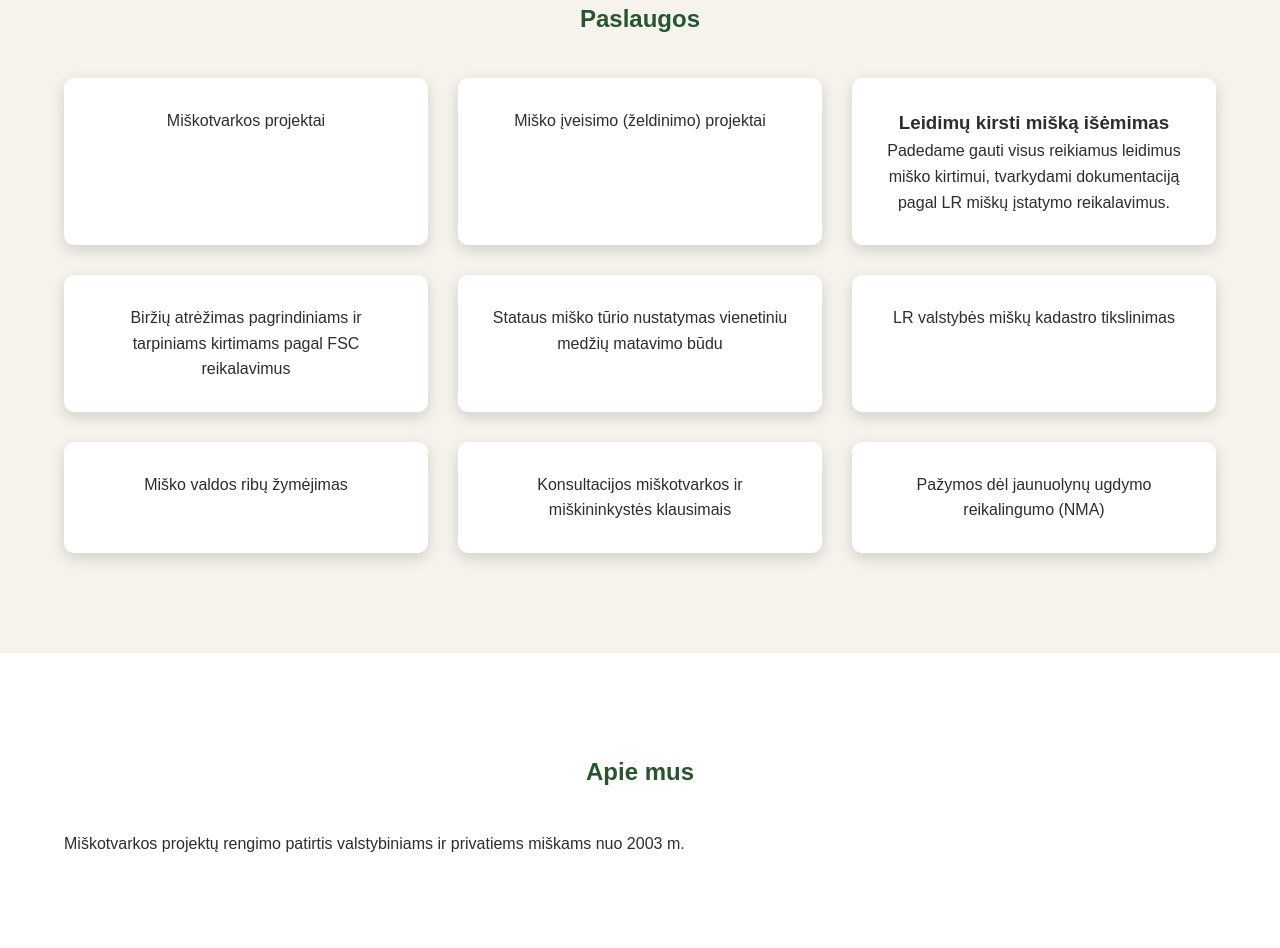
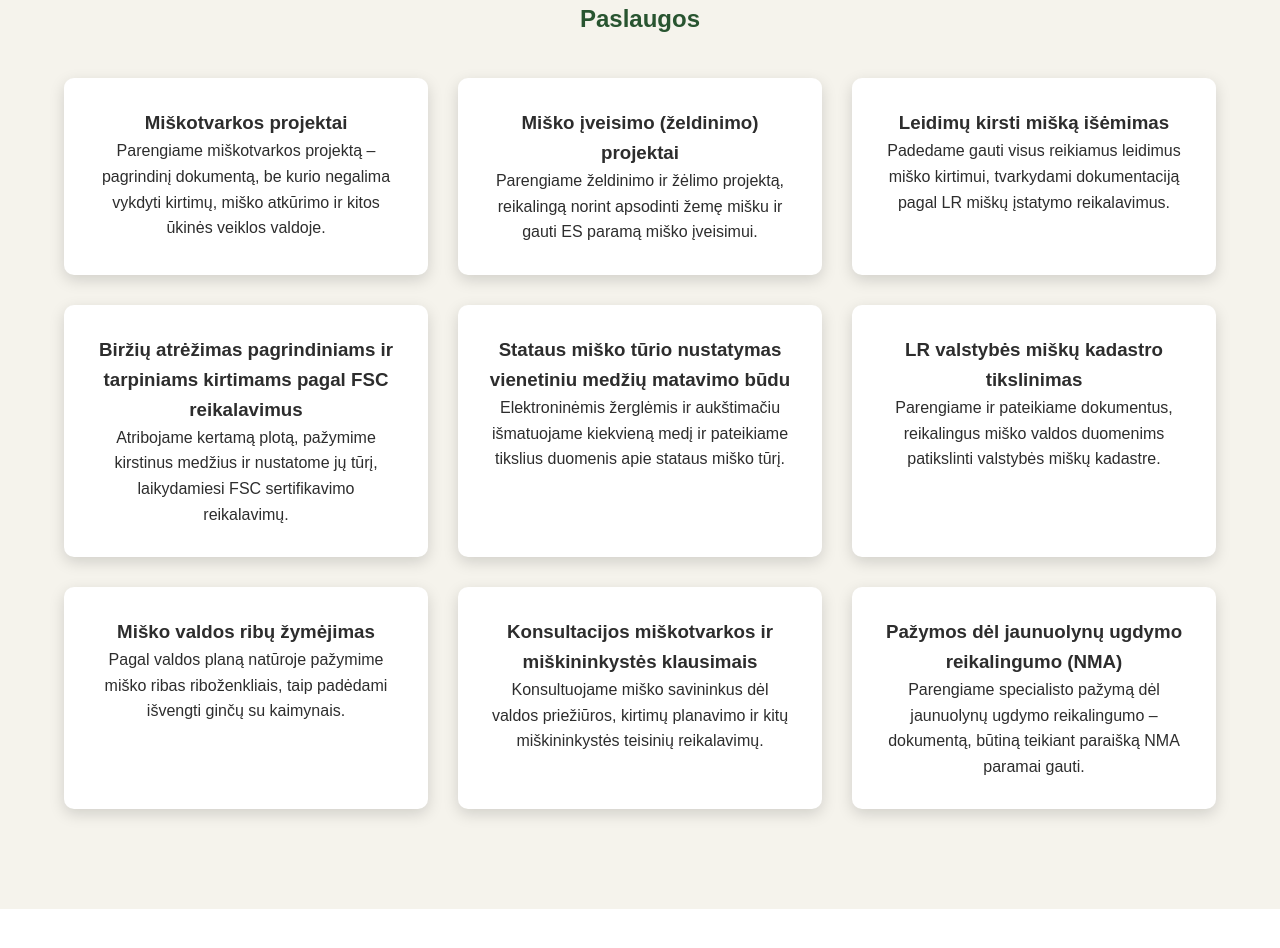
Before and after one commit to Pukis05/misko-ritmu, a Next.js app: page / in a window 1280 px wide. Shown: the part 680-1628 px from the top of the page. Built offline with nearby package versions, Linux system fonts and the light colour scheme.

Commit message:
services change

```diff
--- a/app/page.tsx
+++ b/app/page.tsx
@@ -60,52 +60,64 @@ export default function Home() {
 
                         <div className="card">
                             <div className="card-body">
-                                <p>Miškotvarkos projektai</p>
+                                <h3>Miškotvarkos projektai</h3>
+                                <p>Parengiame miškotvarkos projektą – pagrindinį dokumentą, be kurio negalima vykdyti kirtimų, miško atkūrimo ir kitos ūkinės veiklos valdoje.</p>
                             </div>
                         </div>
 
                         <div className="card">
                             <div className="card-body">
-                                <p>Miško įveisimo (želdinimo) projektai</p>
+                                <h3>Miško įveisimo (želdinimo) projektai</h3>
+                                <p>Parengiame želdinimo ir žėlimo projektą, reikalingą norint apsodinti žemę mišku ir gauti ES paramą miško įveisimui.</p>
                             </div>
                         </div>
+
                         <div className="card">
                             <div className="card-body">
                                 <h3>Leidimų kirsti mišką išėmimas</h3>
                                 <p>Padedame gauti visus reikiamus leidimus miško kirtimui, tvarkydami dokumentaciją pagal LR miškų įstatymo reikalavimus.</p>
                             </div>
                         </div>
+
                         <div className="card">
                             <div className="card-body">
-                                <p>Biržių atrėžimas pagrindiniams ir tarpiniams kirtimams pagal FSC reikalavimus</p>
-                            </div>
-                        </div>
-                        <div className="card">
-                            <div className="card-body">
-                                <p>Stataus miško tūrio nustatymas vienetiniu medžių matavimo būdu</p>
-
-                            </div>
-                        </div>
-                        <div className="card">
-                            <div className="card-body">
-                                <p>LR valstybės miškų kadastro tikslinimas</p>
+                                <h3>Biržių atrėžimas pagrindiniams ir tarpiniams kirtimams pagal FSC reikalavimus</h3>
+                                <p>Atribojame kertamą plotą, pažymime kirstinus medžius ir nustatome jų tūrį, laikydamiesi FSC sertifikavimo reikalavimų.</p>
                             </div>
                         </div>
 
                         <div className="card">
                             <div className="card-body">
-                                <p>Miško valdos ribų žymėjimas</p>
+                                <h3>Stataus miško tūrio nustatymas vienetiniu medžių matavimo būdu</h3>
+                                <p>Elektroninėmis žerglėmis ir aukštimačiu išmatuojame kiekvieną medį ir pateikiame tikslius duomenis apie stataus miško tūrį.</p>
                             </div>
                         </div>
 
                         <div className="card">
                             <div className="card-body">
-                                <p>Konsultacijos miškotvarkos ir miškininkystės klausimais</p>
+                                <h3>LR valstybės miškų kadastro tikslinimas</h3>
+                                <p>Parengiame ir pateikiame dokumentus, reikalingus miško valdos duomenims patikslinti valstybės miškų kadastre.</p>
                             </div>
                         </div>
+
                         <div className="card">
                             <div className="card-body">
-                                <p>Pažymos dėl jaunuolynų ugdymo reikalingumo (NMA)</p>
+                                <h3>Miško valdos ribų žymėjimas</h3>
+                                <p>Pagal valdos planą natūroje pažymime miško ribas riboženkliais, taip padėdami išvengti ginčų su kaimynais.</p>
+                            </div>
+                        </div>
+
+                        <div className="card">
+                            <div className="card-body">
+                                <h3>Konsultacijos miškotvarkos ir miškininkystės klausimais</h3>
+                                <p>Konsultuojame miško savininkus dėl valdos priežiūros, kirtimų planavimo ir kitų miškininkystės teisinių reikalavimų.</p>
+                            </div>
+                        </div>
+
+                        <div className="card">
+                            <div className="card-body">
+                                <h3>Pažymos dėl jaunuolynų ugdymo reikalingumo (NMA)</h3>
+                                <p>Parengiame specialisto pažymą dėl jaunuolynų ugdymo reikalingumo – dokumentą, būtiną teikiant paraišką NMA paramai gauti.</p>
                             </div>
                         </div>
 
```
